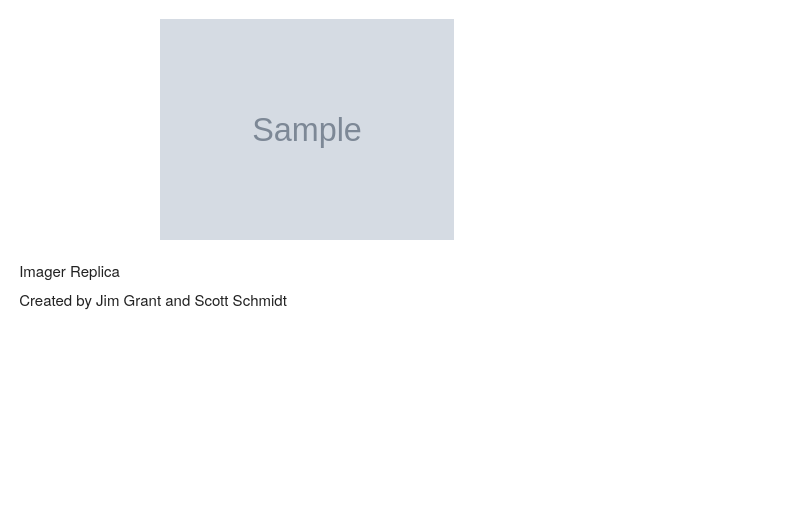
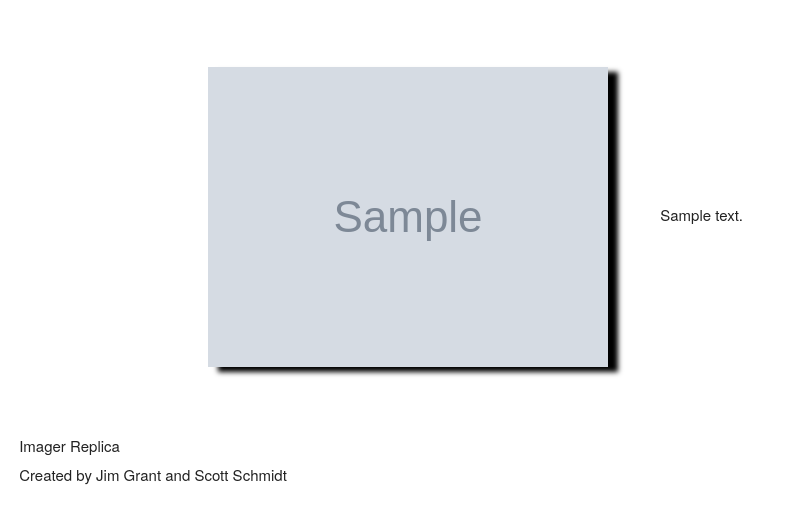
Before and after one commit to MigrantJ/django-imager, a Django app: template imagersite/imager_profile/templates/photos_list.html in a window 1280 px wide. Shown: the part 50-574 px from the top of the page, without its empty margins (0-785 px from the left). Run offline with Django 3.2, Linux system fonts and the light colour scheme; the template is opened without the code that fills it: values that come from a table or form of the project are taken from there, others are empty; a user stored in the database is signed in; tables that the repository leaves empty hold one stand-in row (values such as "Sample post"); grey boxes marked "Sample" are stand-in pictures; parts of the project's set-up code (start-up, migrations or seed data) failed here and were passed over; some libraries are stand-ins or nearby versions.

Commit message:
Update styling on photo_list page.

```diff
--- a/imagersite/imager_images/static/css/style.css
+++ b/imagersite/imager_images/static/css/style.css
@@ -61,8 +61,10 @@ li img {
   margin-bottom: 2%;
 }
 
-.images {
-
+.img_detail {
+  display: inline;
+  margin: 5% 5%;
+  box-shadow: 10px 5px 5px black;
 }
 
 
--- a/imagersite/imager_profile/templates/photos_list.html
+++ b/imagersite/imager_profile/templates/photos_list.html
@@ -5,14 +5,12 @@
 {% block content %}
 {% if user.is_authenticated %}
 <section class='container'>
-  <ul class='images'>
   {% for photo in object_list %}
-    {% thumbnail photo.image "200x100" as im %}
-    <section class='img_detail one-third column'>
-      <a href="{% url 'photo_detail' photo.id %}" >
-        <img src="{{ im.url }}">
+    {% thumbnail photo.image "200x200" as im %}
+      <a href="{% url 'photo_detail' photo.id %}">
+        <img src="{{ im.url }}" class='img_detail'>
       </a>
-    </section>
+      {{photo.description }}
     {% endthumbnail %}
   {% empty %}
     <li>{% trans 'No Photos! Go add some, you fool!!!' %}</li>
```
